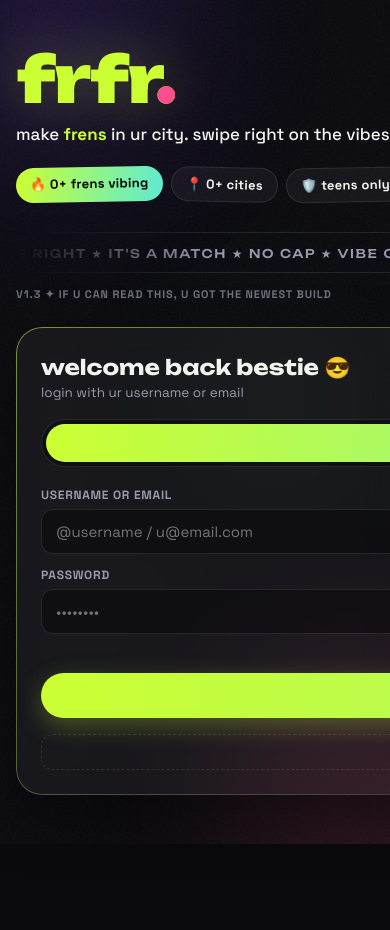
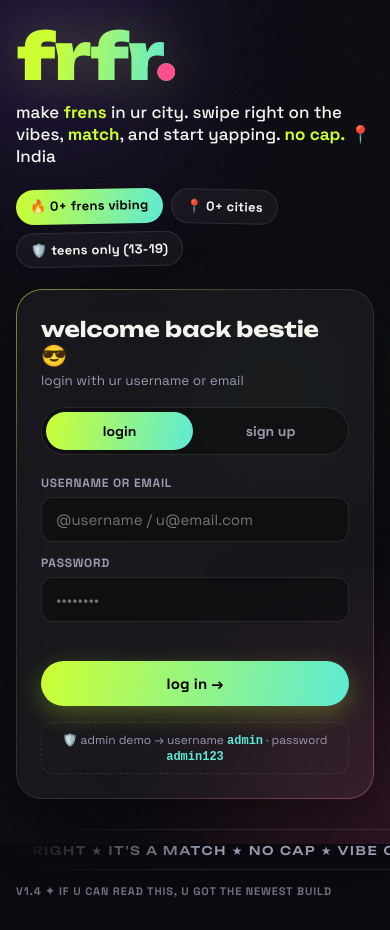
Before and after one commit to iambesttttduhh/shift, a plain HTML site: page public/index.html in a window 390 px wide. Shown: the top 930 px of the page. Before the commit the page ends 844 px from the top, so only its background shows below. Drawn offline with Linux system fonts and the light colour scheme; no server answers.

Commit message:
v1.4: landing starts at top on narrow screens, marquee/badge below grid — auth card visible without scrolling
Co-authored-by: arena-agent <297053741+arena-agent@users.noreply.github.com>

```diff
--- a/public/app.js
+++ b/public/app.js
@@ -132,13 +132,13 @@
           <span class="hchip">📍 ${st.cities}+ cities</span>
           <span class="hchip">🛡️ teens only (13-19)</span>
         </div>
-        <div class="marquee"><span>make frens in ur city ★ swipe right ★ it's a match ★ no cap ★ vibe check passed ★ fr fr ★ lowkey iconic ★ bestie behaviour ★&nbsp;make frens in ur city ★ swipe right ★ it's a match ★ no cap ★ vibe check passed ★ fr fr ★ lowkey iconic ★ bestie behaviour ★&nbsp;</span></div>
-        <div class="ver-tag">v1.3 ✦ if u can read this, u got the newest build</div>
       </div>
       <div class="hero-side">
         <div class="auth-card" id="auth-card"></div>
       </div>
     </div>
+        <div class="marquee"><span>make frens in ur city ★ swipe right ★ it's a match ★ no cap ★ vibe check passed ★ fr fr ★ lowkey iconic ★ bestie behaviour ★&nbsp;make frens in ur city ★ swipe right ★ it's a match ★ no cap ★ vibe check passed ★ fr fr ★ lowkey iconic ★ bestie behaviour ★&nbsp;</span></div>
+        <div class="ver-tag">v1.4 ✦ if u can read this, u got the newest build</div>
   </div>`;
   renderAuthCard();
 }
--- a/public/styles.css
+++ b/public/styles.css
@@ -66,9 +66,15 @@
 .landing { min-height: 100dvh; display: grid; place-items: center; padding: 32px 16px; position: relative; }
 .landing-inner { width: 100%; max-width: 960px; display: grid; grid-template-columns: 1.1fr .9fr; gap: 48px; align-items: center; }
 @media (max-width: 820px) {
-  .landing-inner { grid-template-columns: 1fr; gap: 26px; max-width: 480px; }
+  .landing-inner { grid-template-columns: 1fr; gap: 22px; max-width: 480px; }
   /* on small screens the auth card stacks below the hero instead of hiding */
   .hero-side { display: flex !important; }
+  /* start content at the TOP (not vertically centered) so the auth card is visible immediately */
+  .landing { place-items: start; padding-top: 26px; }
+  .logo-big { font-size: clamp(54px, 15vw, 84px); }
+  .tagline { margin-top: 10px; font-size: 16px; }
+  .hero-chips { margin-top: 14px; }
+  .marquee { margin-top: 20px; }
 }
 
 .logo-big {
--- a/public/v1.3-check.txt
+++ b/public/v1.3-check.txt
@@ -1,4 +1,2 @@
-✦✦✦ v1.3 CONFIRMED — the NEWEST server is answering on port 3000 ✦✦✦
-If you can read this file, your app folder is up to date.
-The "old website" you're seeing = browser cache → go back to localhost:3000
-and press Ctrl + F5. Or open:  localhost:3000/?v=13
+✦✦✦ v1.4 CONFIRMED — the NEWEST server is answering on port 3000 ✦✦✦
+All good. Now go to:  localhost:3000/?v=14
```
Also changed, not shown: 2 other files.
